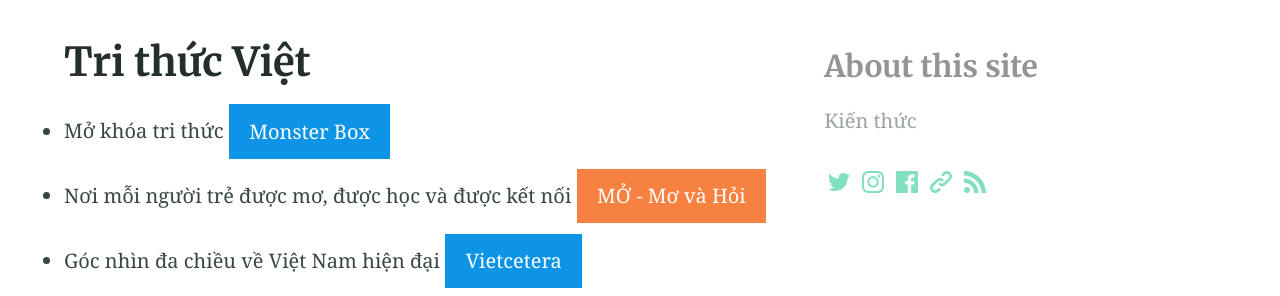
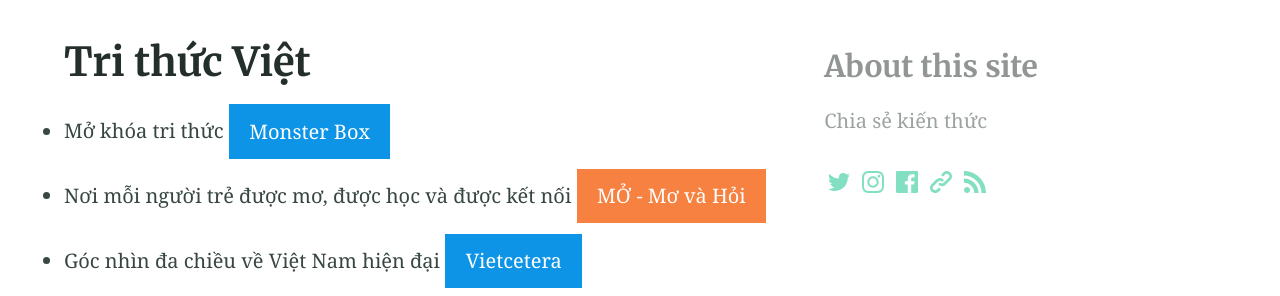
Before and after one commit to 8trien/1, a Jekyll site: the page built from elements.md, in a window 1280 px wide. Shown: the part 408-704 px from the top of the page. Built offline with Jekyll 4.4.1, drawn with Linux system fonts in a browser that asks for light colours.

Commit message:
Update _config.yml

```diff
--- a/_config.yml
+++ b/_config.yml
@@ -92,7 +92,7 @@
 lang: en-GB # Set the site language
 title: "BMK" # Site name or title, also used in jekyll-seo-tag
 logo: "/logo.svg" # Site logo, also used in jekyll-seo-tag
-description: "Kiến thức" # Site description and default description, also used in jekyll-seo-tag
+description: "Chia sẻ kiến thức" # Site description and default description, also used in jekyll-seo-tag
 url: "https://facebook.com/bmbetter" # Site url, also used in jekyll-seo-tag
 baseurl: ""
 repo: "https://binhminhknowledge.me"
```
